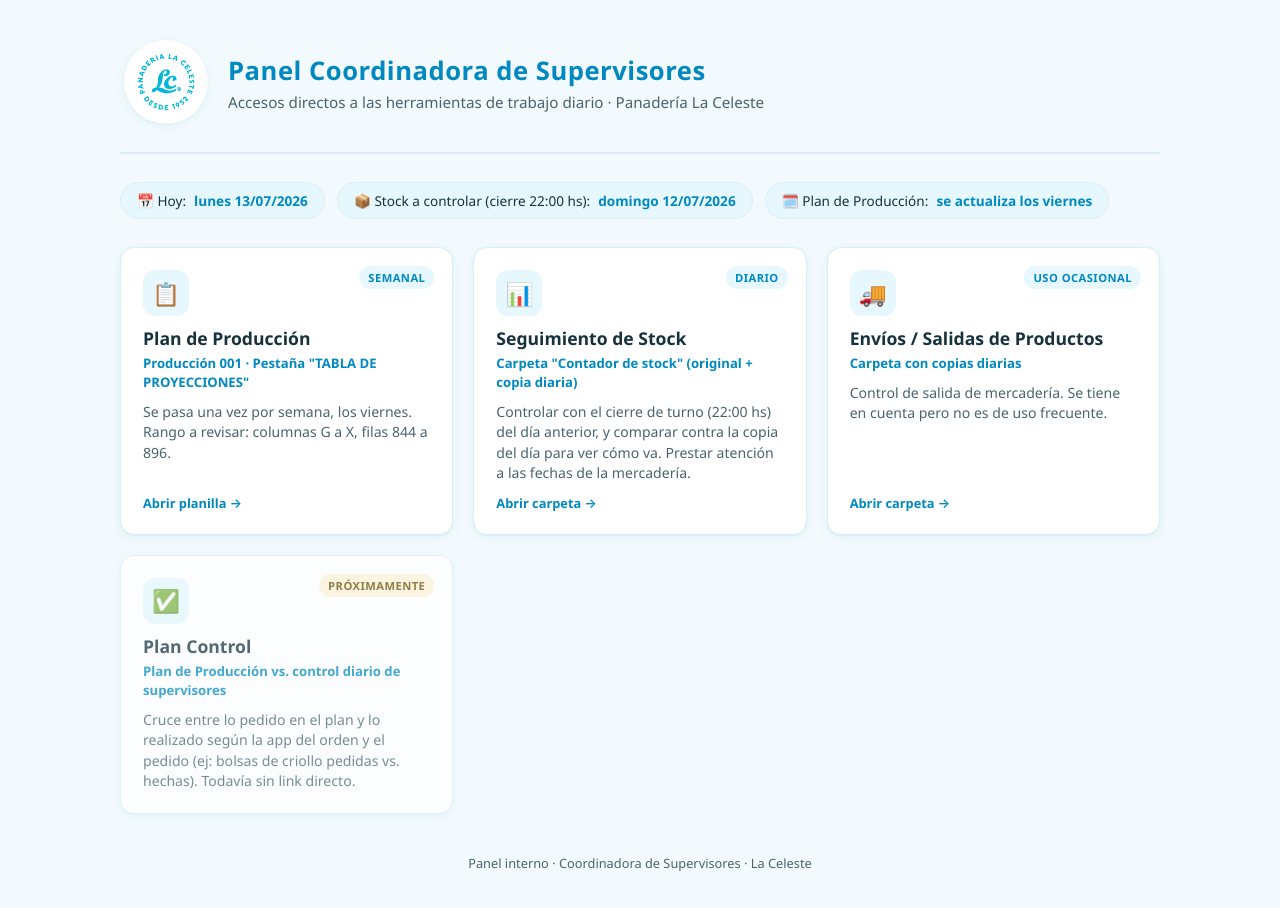
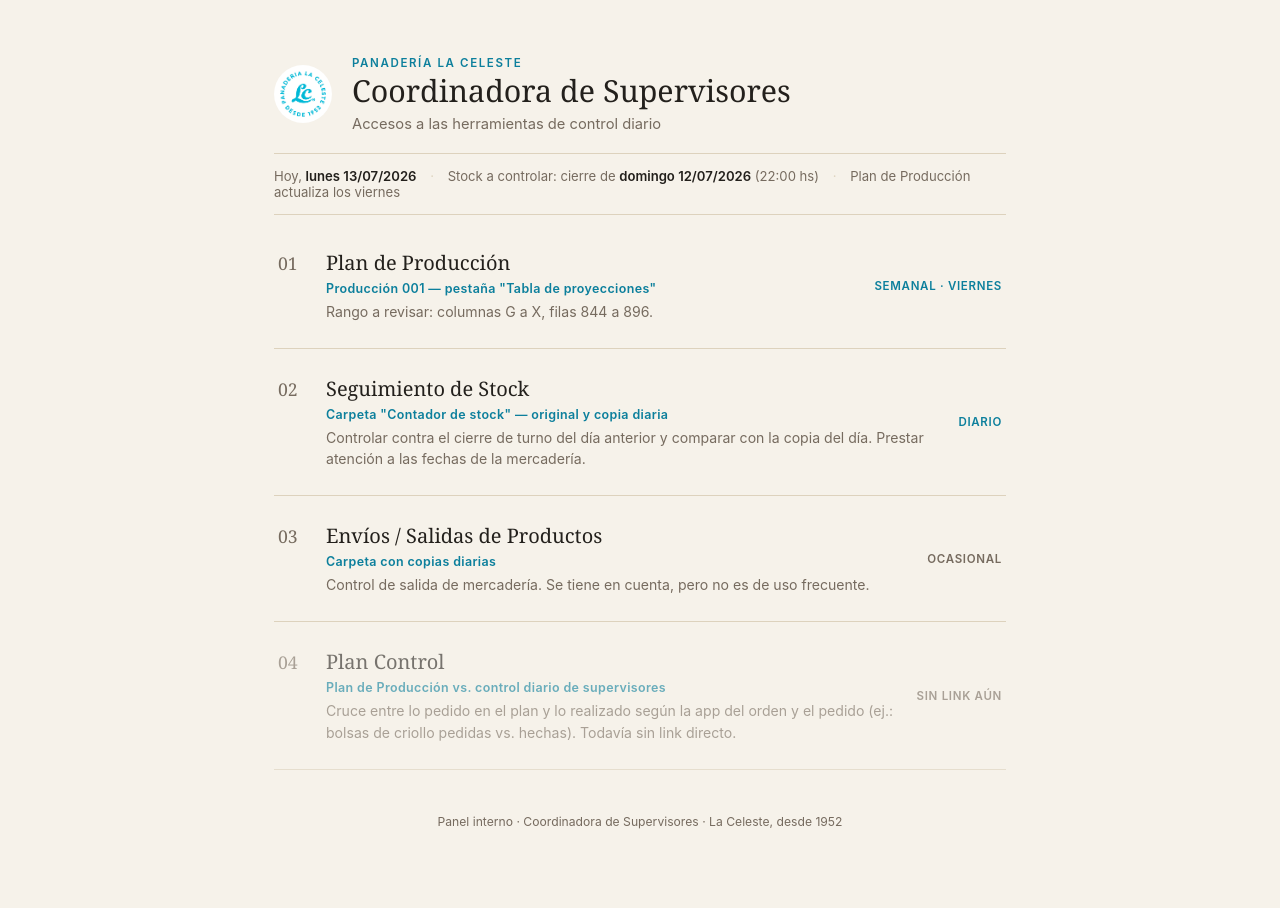
Before and after one commit to laceleste-tincho/panel_coordinador_supervisores, a plain HTML site: page index.html in a window 1280 px wide. Drawn offline with Linux system fonts and the light colour scheme.

Commit message:
Rediseñar el panel con estética editorial en vez de dashboard genérico
Reemplaza cards con pills/emojis por un listado tipo cartel de panadería:
tipografía serif, paleta de papel/tinta con el celeste como acento puntual,
y etiquetas de texto en vez de badges de color.

```diff
--- a/index.html
+++ b/index.html
@@ -9,59 +9,67 @@
 </head>
 <body>
   <div class="wrap">
-    <header class="hero">
-      <span class="logo-frame"><img class="logo" src="assets/logo.png" alt="Panadería La Celeste - Desde 1952"></span>
-      <div class="hero-text">
-        <h1>Panel Coordinadora de Supervisores</h1>
-        <p>Accesos directos a las herramientas de trabajo diario · Panadería La Celeste</p>
+    <header class="masthead">
+      <img class="logo" src="assets/logo.png" alt="Panadería La Celeste - Desde 1952">
+      <div class="masthead-text">
+        <p class="eyebrow">Panadería La Celeste</p>
+        <h1>Coordinadora de Supervisores</h1>
+        <p class="dek">Accesos a las herramientas de control diario</p>
       </div>
     </header>
 
-    <div class="today-bar">
-      <span class="pill">📅 Hoy: <strong id="fecha-hoy">—</strong></span>
-      <span class="pill">📦 Stock a controlar (cierre 22:00 hs): <strong id="fecha-stock">—</strong></span>
-      <span class="pill" id="pill-produccion">🗓️ Plan de Producción: <strong>se actualiza los viernes</strong></span>
+    <div class="status-line">
+      <span>Hoy, <strong id="fecha-hoy">—</strong></span>
+      <span class="sep">·</span>
+      <span>Stock a controlar: cierre de <strong id="fecha-stock">—</strong> (22:00&nbsp;hs)</span>
+      <span class="sep">·</span>
+      <span id="nota-produccion">Plan de Producción actualiza los viernes</span>
     </div>
 
-    <main class="grid">
-      <a class="card" href="https://docs.google.com/spreadsheets/d/13XcyZdw4zyb3Iq-bfIJouKX5wzQTtxUHQ_8MYbw6WFM/edit?gid=1344726606#gid=1344726606" target="_blank" rel="noopener">
-        <span class="badge" id="badge-produccion">Semanal</span>
-        <div class="card-icon">📋</div>
-        <h2>Plan de Producción</h2>
-        <p class="sub">Producción 001 · Pestaña "TABLA DE PROYECCIONES"</p>
-        <p>Se pasa una vez por semana, los viernes. Rango a revisar: columnas G a X, filas 844 a 896.</p>
-        <span class="link-hint">Abrir planilla →</span>
+    <main class="list">
+      <a class="row" href="https://docs.google.com/spreadsheets/d/13XcyZdw4zyb3Iq-bfIJouKX5wzQTtxUHQ_8MYbw6WFM/edit?gid=1344726606#gid=1344726606" target="_blank" rel="noopener">
+        <span class="row-index">01</span>
+        <span class="row-body">
+          <span class="row-title">Plan de Producción</span>
+          <span class="row-meta">Producción 001 — pestaña "Tabla de proyecciones"</span>
+          <span class="row-desc">Rango a revisar: columnas G a X, filas 844 a 896.</span>
+        </span>
+        <span class="row-tag" id="tag-produccion">Semanal · viernes</span>
       </a>
 
-      <a class="card" href="https://drive.google.com/drive/u/0/folders/1fKcIM8xJ_ISmRwvduiVe2VTGOwGTWorl" target="_blank" rel="noopener">
-        <span class="badge">Diario</span>
-        <div class="card-icon">📊</div>
-        <h2>Seguimiento de Stock</h2>
-        <p class="sub">Carpeta "Contador de stock" (original + copia diaria)</p>
-        <p>Controlar con el cierre de turno (22:00 hs) del día anterior, y comparar contra la copia del día para ver cómo va. Prestar atención a las fechas de la mercadería.</p>
-        <span class="link-hint">Abrir carpeta →</span>
+      <a class="row" href="https://drive.google.com/drive/u/0/folders/1fKcIM8xJ_ISmRwvduiVe2VTGOwGTWorl" target="_blank" rel="noopener">
+        <span class="row-index">02</span>
+        <span class="row-body">
+          <span class="row-title">Seguimiento de Stock</span>
+          <span class="row-meta">Carpeta "Contador de stock" — original y copia diaria</span>
+          <span class="row-desc">Controlar contra el cierre de turno del día anterior y comparar con la copia del día. Prestar atención a las fechas de la mercadería.</span>
+        </span>
+        <span class="row-tag">Diario</span>
       </a>
 
-      <a class="card" href="https://drive.google.com/drive/folders/1XZ4aWjqZ7eqjoj-GlvR7HpH7QeBhy-Ju" target="_blank" rel="noopener">
-        <span class="badge">Uso ocasional</span>
-        <div class="card-icon">🚚</div>
-        <h2>Envíos / Salidas de Productos</h2>
-        <p class="sub">Carpeta con copias diarias</p>
-        <p>Control de salida de mercadería. Se tiene en cuenta pero no es de uso frecuente.</p>
-        <span class="link-hint">Abrir carpeta →</span>
+      <a class="row" href="https://drive.google.com/drive/folders/1XZ4aWjqZ7eqjoj-GlvR7HpH7QeBhy-Ju" target="_blank" rel="noopener">
+        <span class="row-index">03</span>
+        <span class="row-body">
+          <span class="row-title">Envíos / Salidas de Productos</span>
+          <span class="row-meta">Carpeta con copias diarias</span>
+          <span class="row-desc">Control de salida de mercadería. Se tiene en cuenta, pero no es de uso frecuente.</span>
+        </span>
+        <span class="row-tag muted">Ocasional</span>
       </a>
 
-      <div class="card disabled">
-        <span class="badge soon">Próximamente</span>
-        <div class="card-icon">✅</div>
-        <h2>Plan Control</h2>
-        <p class="sub">Plan de Producción vs. control diario de supervisores</p>
-        <p>Cruce entre lo pedido en el plan y lo realizado según la app del orden y el pedido (ej: bolsas de criollo pedidas vs. hechas). Todavía sin link directo.</p>
+      <div class="row is-disabled">
+        <span class="row-index">04</span>
+        <span class="row-body">
+          <span class="row-title">Plan Control</span>
+          <span class="row-meta">Plan de Producción vs. control diario de supervisores</span>
+          <span class="row-desc">Cruce entre lo pedido en el plan y lo realizado según la app del orden y el pedido (ej.: bolsas de criollo pedidas vs. hechas). Todavía sin link directo.</span>
+        </span>
+        <span class="row-tag muted">Sin link aún</span>
       </div>
     </main>
 
     <footer>
-      Panel interno · Coordinadora de Supervisores · La Celeste
+      Panel interno · Coordinadora de Supervisores · La Celeste, desde 1952
     </footer>
   </div>
 
--- a/script.js
+++ b/script.js
@@ -13,15 +13,9 @@ function init() {
   document.getElementById("fecha-hoy").textContent = formatearFecha(hoy);
   document.getElementById("fecha-stock").textContent = formatearFecha(ayer);
 
-  const esViernes = hoy.getDay() === 5;
-  const pillProduccion = document.getElementById("pill-produccion");
-  const badgeProduccion = document.getElementById("badge-produccion");
-
-  if (esViernes) {
-    pillProduccion.classList.add("alert");
-    pillProduccion.querySelector("strong").textContent = "Hoy toca actualizar";
-    badgeProduccion.textContent = "Actualiza hoy";
-    badgeProduccion.classList.add("soon");
+  if (hoy.getDay() === 5) {
+    document.getElementById("nota-produccion").textContent = "Hoy toca actualizar el Plan de Producción";
+    document.getElementById("tag-produccion").textContent = "Actualiza hoy";
   }
 }
 
--- a/styles.css
+++ b/styles.css
@@ -1,248 +1,210 @@
 :root {
-  --celeste: #00AEEF;
-  --celeste-dark: #0089c1;
-  --celeste-light: #e6f8fd;
-  --ink: #16323d;
-  --ink-soft: #4a636d;
-  --bg: #f2fafd;
-  --card-bg: #ffffff;
-  --border: #d9eef5;
-  --shadow: 0 2px 10px rgba(0, 137, 193, 0.08), 0 1px 2px rgba(0, 137, 193, 0.06);
-  --shadow-hover: 0 8px 24px rgba(0, 137, 193, 0.16), 0 2px 6px rgba(0, 137, 193, 0.08);
+  --paper: #f6f2ea;
+  --paper-raised: #fffdf9;
+  --ink: #23201c;
+  --ink-soft: #766b5f;
+  --rule: #ddd2bd;
+  --accent: #0c7f9c;
+  --accent-soft: rgba(12, 127, 156, 0.08);
 }
 
 @media (prefers-color-scheme: dark) {
   :root {
-    --celeste: #22c6ff;
-    --celeste-dark: #4fd4ff;
-    --celeste-light: #0f2b34;
-    --ink: #eaf6fb;
-    --ink-soft: #a9c6d0;
-    --bg: #0b1e26;
-    --card-bg: #122c36;
-    --border: #1c3d48;
-    --shadow: 0 2px 10px rgba(0, 0, 0, 0.35);
-    --shadow-hover: 0 10px 28px rgba(0, 0, 0, 0.45);
+    --paper: #17140f;
+    --paper-raised: #1e1a14;
+    --ink: #f1ece2;
+    --ink-soft: #ab9f8e;
+    --rule: #3a3327;
+    --accent: #52d3f2;
+    --accent-soft: rgba(82, 211, 242, 0.12);
   }
 }
-
 :root[data-theme="dark"] {
-  --celeste: #22c6ff;
-  --celeste-dark: #4fd4ff;
-  --celeste-light: #0f2b34;
-  --ink: #eaf6fb;
-  --ink-soft: #a9c6d0;
-  --bg: #0b1e26;
-  --card-bg: #122c36;
-  --border: #1c3d48;
-  --shadow: 0 2px 10px rgba(0, 0, 0, 0.35);
-  --shadow-hover: 0 10px 28px rgba(0, 0, 0, 0.45);
+  --paper: #17140f;
+  --paper-raised: #1e1a14;
+  --ink: #f1ece2;
+  --ink-soft: #ab9f8e;
+  --rule: #3a3327;
+  --accent: #52d3f2;
+  --accent-soft: rgba(82, 211, 242, 0.12);
 }
-
 :root[data-theme="light"] {
-  --celeste: #00AEEF;
-  --celeste-dark: #0089c1;
-  --celeste-light: #e6f8fd;
-  --ink: #16323d;
-  --ink-soft: #4a636d;
-  --bg: #f2fafd;
-  --card-bg: #ffffff;
-  --border: #d9eef5;
-  --shadow: 0 2px 10px rgba(0, 137, 193, 0.08), 0 1px 2px rgba(0, 137, 193, 0.06);
-  --shadow-hover: 0 8px 24px rgba(0, 137, 193, 0.16), 0 2px 6px rgba(0, 137, 193, 0.08);
+  --paper: #f6f2ea;
+  --paper-raised: #fffdf9;
+  --ink: #23201c;
+  --ink-soft: #766b5f;
+  --rule: #ddd2bd;
+  --accent: #0c7f9c;
+  --accent-soft: rgba(12, 127, 156, 0.08);
 }
 
 * { box-sizing: border-box; }
 
 body {
   margin: 0;
-  font-family: "Segoe UI", system-ui, -apple-system, Roboto, Arial, sans-serif;
-  background: var(--bg);
+  background: var(--paper);
   color: var(--ink);
+  font-family: Georgia, "Iowan Old Style", "Times New Roman", serif;
   min-height: 100vh;
 }
 
 .wrap {
-  max-width: 1080px;
+  max-width: 780px;
   margin: 0 auto;
-  padding: 32px 20px 64px;
+  padding: 56px 24px 64px;
 }
 
-header.hero {
+.masthead {
   display: flex;
   align-items: center;
   gap: 20px;
-  padding: 8px 4px 28px;
-  border-bottom: 2px solid var(--border);
-  margin-bottom: 28px;
-  flex-wrap: wrap;
-}
-
-.logo-frame {
-  width: 84px;
-  height: 84px;
-  flex-shrink: 0;
-  background: #ffffff;
-  border-radius: 50%;
-  padding: 6px;
-  box-shadow: var(--shadow);
-  display: flex;
-  align-items: center;
-  justify-content: center;
+  margin-bottom: 20px;
 }
 
 .logo {
-  width: 100%;
-  height: 100%;
-  object-fit: contain;
+  width: 58px;
+  height: 58px;
+  flex-shrink: 0;
   border-radius: 50%;
 }
 
-.hero-text h1 {
+.eyebrow {
   margin: 0 0 4px;
-  font-size: 1.6rem;
-  letter-spacing: 0.02em;
-  color: var(--celeste-dark);
+  font-family: -apple-system, BlinkMacSystemFont, "Segoe UI", Helvetica, Arial, sans-serif;
+  font-size: 0.72rem;
+  font-weight: 600;
+  letter-spacing: 0.14em;
+  text-transform: uppercase;
+  color: var(--accent);
 }
 
-.hero-text p {
-  margin: 0;
-  color: var(--ink-soft);
-  font-size: 0.95rem;
+.masthead-text h1 {
+  margin: 0 0 6px;
+  font-size: 1.9rem;
+  font-weight: 400;
+  line-height: 1.15;
 }
 
-.today-bar {
-  display: flex;
-  flex-wrap: wrap;
-  gap: 12px;
-  margin-bottom: 28px;
+.dek {
+  margin: 0;
+  font-family: -apple-system, BlinkMacSystemFont, "Segoe UI", Helvetica, Arial, sans-serif;
+  font-size: 0.92rem;
+  color: var(--ink-soft);
 }
 
-.pill {
-  background: var(--celeste-light);
-  border: 1px solid var(--border);
-  color: var(--ink);
-  border-radius: 999px;
-  padding: 8px 16px;
-  font-size: 0.85rem;
-  display: flex;
-  align-items: center;
-  gap: 8px;
+.status-line {
+  font-family: -apple-system, BlinkMacSystemFont, "Segoe UI", Helvetica, Arial, sans-serif;
+  font-size: 0.82rem;
+  color: var(--ink-soft);
+  padding: 14px 0;
+  border-top: 1px solid var(--rule);
+  border-bottom: 1px solid var(--rule);
+  margin-bottom: 8px;
 }
 
-.pill strong { color: var(--celeste-dark); }
-
-.pill.alert {
-  background: #fff3d6;
-  border-color: #f0d999;
-  color: #6b4e00;
-}
-
-@media (prefers-color-scheme: dark) {
-  .pill.alert { background: #3a2f0d; border-color: #6b5716; color: #ffe08a; }
-}
-:root[data-theme="dark"] .pill.alert { background: #3a2f0d; border-color: #6b5716; color: #ffe08a; }
-
-.grid {
-  display: grid;
-  grid-template-columns: repeat(auto-fit, minmax(260px, 1fr));
-  gap: 20px;
-}
-
-.card {
-  background: var(--card-bg);
-  border: 1px solid var(--border);
-  border-radius: 14px;
-  padding: 22px;
-  text-decoration: none;
+.status-line strong {
   color: var(--ink);
-  box-shadow: var(--shadow);
-  transition: transform 0.15s ease, box-shadow 0.15s ease, border-color 0.15s ease;
-  display: flex;
-  flex-direction: column;
-  gap: 10px;
-  position: relative;
-}
-
-.card:not(.disabled):hover {
-  transform: translateY(-3px);
-  box-shadow: var(--shadow-hover);
-  border-color: var(--celeste);
-}
-
-.card.disabled {
-  cursor: default;
-  opacity: 0.72;
-}
-
-.card-icon {
-  width: 46px;
-  height: 46px;
-  border-radius: 12px;
-  background: var(--celeste-light);
-  color: var(--celeste-dark);
-  display: flex;
-  align-items: center;
-  justify-content: center;
-  font-size: 1.4rem;
-}
-
-.card h2 {
-  margin: 0;
-  font-size: 1.1rem;
-  color: var(--ink);
-}
-
-.card .sub {
-  margin: -6px 0 0;
-  font-size: 0.82rem;
-  color: var(--celeste-dark);
   font-weight: 600;
 }
 
-.card p {
-  margin: 0;
+.status-line .sep {
+  margin: 0 10px;
+  color: var(--rule);
+}
+
+.list {
+  display: flex;
+  flex-direction: column;
+}
+
+.row {
+  display: flex;
+  align-items: baseline;
+  gap: 20px;
+  padding: 26px 4px;
+  border-bottom: 1px solid var(--rule);
+  text-decoration: none;
+  color: var(--ink);
+  transition: background-color 0.15s ease;
+}
+
+.row:not(.is-disabled):hover {
+  background: var(--accent-soft);
+}
+
+.row:not(.is-disabled):hover .row-title {
+  color: var(--accent);
+}
+
+.row.is-disabled {
+  opacity: 0.6;
+}
+
+.row-index {
+  font-size: 1.1rem;
+  color: var(--ink-soft);
+  font-variant-numeric: tabular-nums;
+  min-width: 28px;
+  flex-shrink: 0;
+}
+
+.row-body {
+  display: flex;
+  flex-direction: column;
+  gap: 5px;
+  flex: 1;
+  min-width: 0;
+}
+
+.row-title {
+  font-size: 1.25rem;
+  transition: color 0.15s ease;
+}
+
+.row-meta {
+  font-family: -apple-system, BlinkMacSystemFont, "Segoe UI", Helvetica, Arial, sans-serif;
+  font-size: 0.78rem;
+  font-weight: 600;
+  letter-spacing: 0.03em;
+  color: var(--accent);
+}
+
+.row-desc {
+  font-family: -apple-system, BlinkMacSystemFont, "Segoe UI", Helvetica, Arial, sans-serif;
   font-size: 0.88rem;
   color: var(--ink-soft);
-  line-height: 1.45;
+  line-height: 1.5;
 }
 
-.badge {
-  position: absolute;
-  top: 18px;
-  right: 18px;
-  font-size: 0.7rem;
-  font-weight: 700;
+.row-tag {
+  font-family: -apple-system, BlinkMacSystemFont, "Segoe UI", Helvetica, Arial, sans-serif;
+  font-size: 0.72rem;
+  font-weight: 600;
+  letter-spacing: 0.06em;
   text-transform: uppercase;
-  letter-spacing: 0.04em;
-  padding: 4px 9px;
-  border-radius: 999px;
-  background: var(--celeste-light);
-  color: var(--celeste-dark);
+  color: var(--accent);
+  white-space: nowrap;
+  flex-shrink: 0;
+  align-self: center;
 }
 
-.badge.soon {
-  background: #fff3d6;
-  color: #6b4e00;
-}
-@media (prefers-color-scheme: dark) {
-  .badge.soon { background: #3a2f0d; color: #ffe08a; }
-}
-:root[data-theme="dark"] .badge.soon { background: #3a2f0d; color: #ffe08a; }
-
-.card .link-hint {
-  margin-top: auto;
-  font-size: 0.8rem;
-  color: var(--celeste-dark);
-  font-weight: 600;
-  display: flex;
-  align-items: center;
-  gap: 6px;
+.row-tag.muted {
+  color: var(--ink-soft);
 }
 
 footer {
-  margin-top: 40px;
+  margin-top: 44px;
+  font-family: -apple-system, BlinkMacSystemFont, "Segoe UI", Helvetica, Arial, sans-serif;
+  font-size: 0.76rem;
+  color: var(--ink-soft);
   text-align: center;
-  color: var(--ink-soft);
-  font-size: 0.8rem;
 }
+
+@media (max-width: 560px) {
+  .row {
+    flex-wrap: wrap;
+  }
+  .row-tag {
+    margin-left: 48px;
+  }
+}
```
